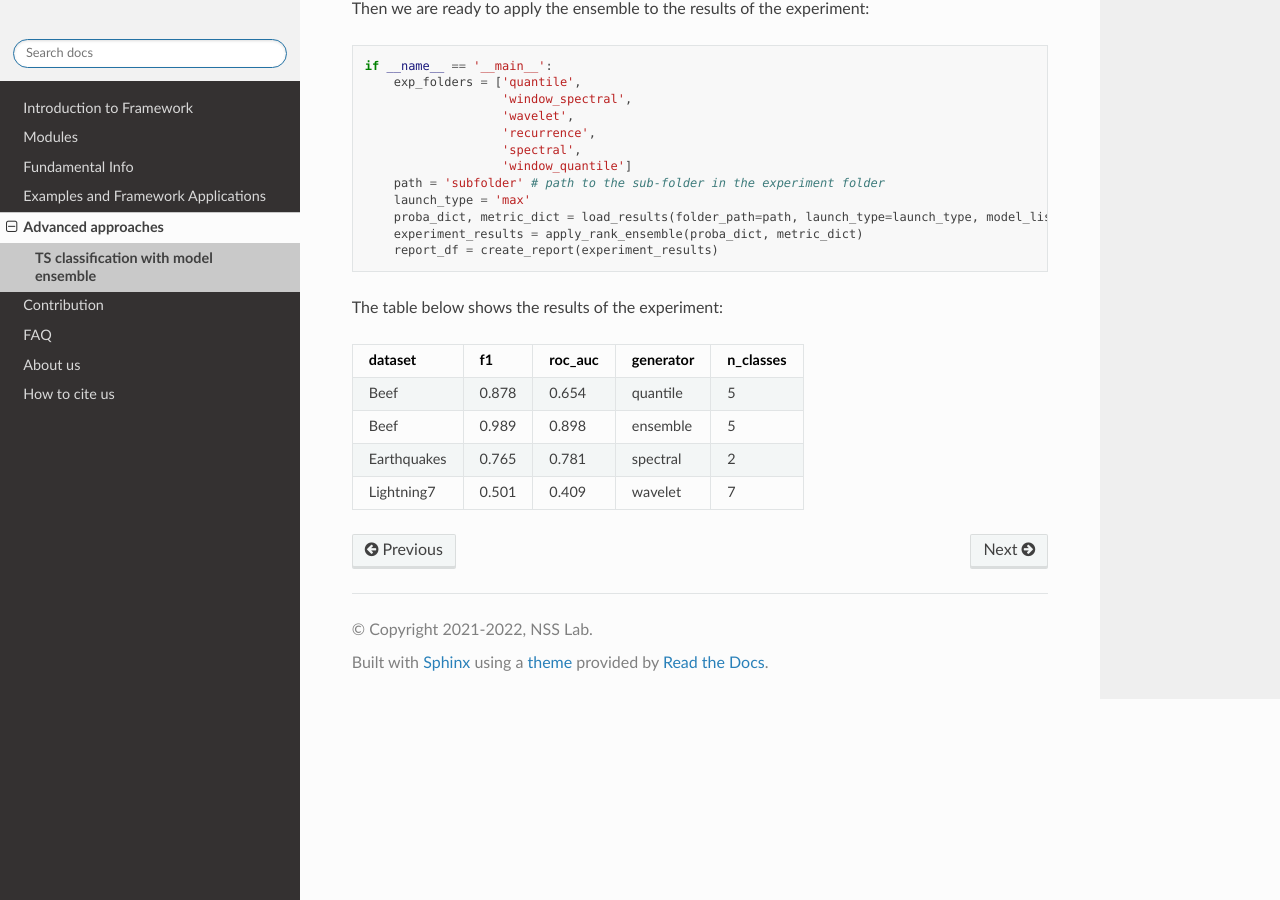
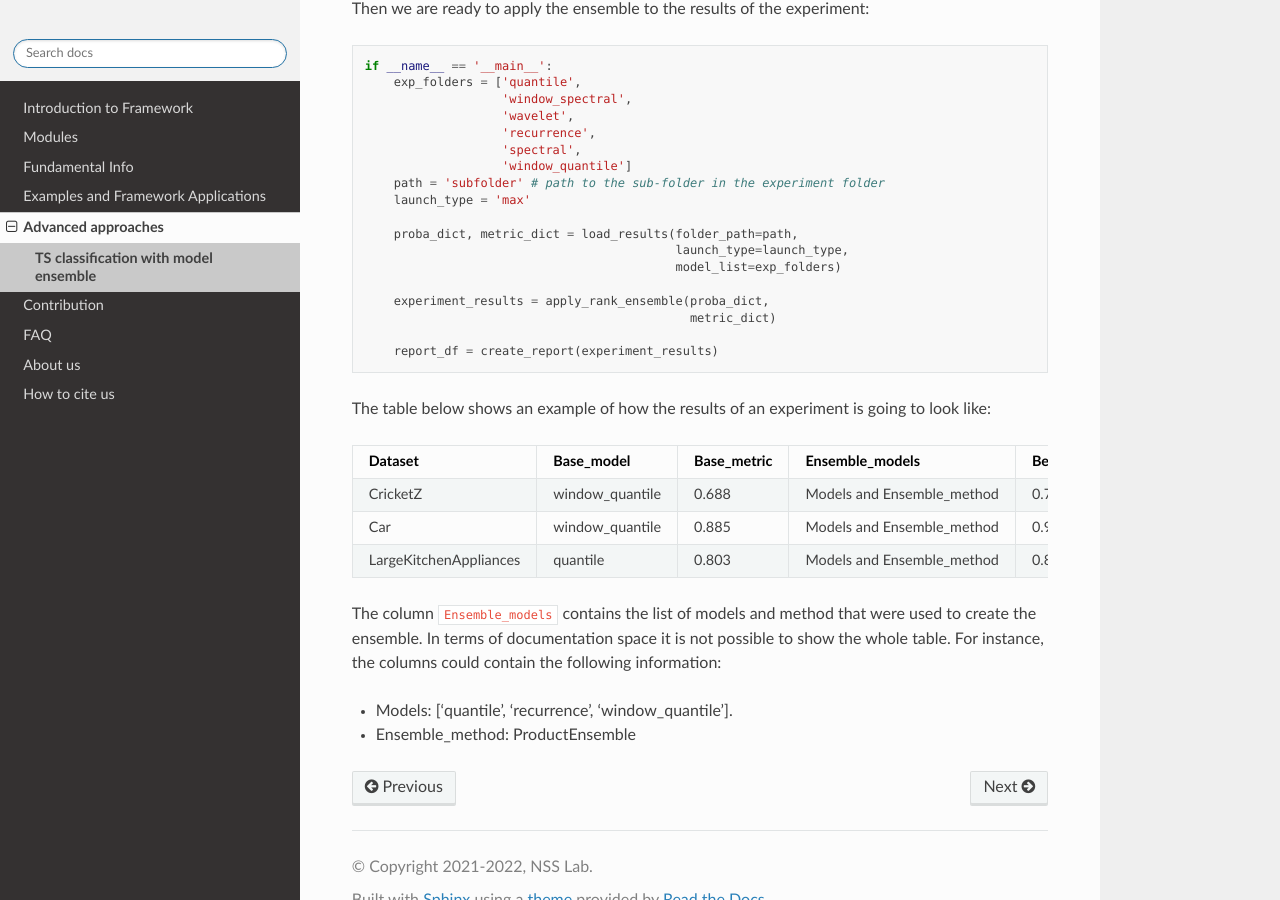
Before and after one commit to aimclub/Fedot.Industrial, a Sphinx documentation site: the page built from docs/source/Advanced/tcs_with_ensembling.rst, in a window 1280 px wide and 900 px high, scrolled down 1000 px. Built offline with Sphinx 7.4.7 and the Read the Docs theme 2.0.0, drawn with Linux system fonts in a browser that asks for light colours.

Commit message:
added advanced example fo TSC

```diff
--- a/docs/source/Advanced/tcs_with_ensembling.rst
+++ b/docs/source/Advanced/tcs_with_ensembling.rst
@@ -63,21 +63,31 @@ Then we are ready to apply the ensemble to the results of the experiment:
                        'window_quantile']
         path = 'subfolder' # path to the sub-folder in the experiment folder
         launch_type = 'max'
-        proba_dict, metric_dict = load_results(folder_path=path, launch_type=launch_type, model_list=exp_folders)
-        experiment_results = apply_rank_ensemble(proba_dict, metric_dict)
+
+        proba_dict, metric_dict = load_results(folder_path=path,
+                                               launch_type=launch_type,
+                                               model_list=exp_folders)
+
+        experiment_results = apply_rank_ensemble(proba_dict,
+                                                 metric_dict)
+
         report_df = create_report(experiment_results)
 
-The table below shows the results of the experiment:
+The table below shows an example of how the results of an experiment is going to look like:
 
++-------------------------+------------------+--------------+-----------------------------+-----------------------+----------------+
+| Dataset                 | Base_model       | Base_metric  | Ensemble_models             | Best_ensemble_metric  | Ensemble_gain  |
++=========================+==================+==============+=============================+=======================+================+
+| CricketZ                | window_quantile  | 0.688        | Models and Ensemble_method  | 0.729                 | 4.1            |
++-------------------------+------------------+--------------+-----------------------------+-----------------------+----------------+
+| Car                     | window_quantile  | 0.885        | Models and Ensemble_method  | 0.933                 | 4.8            |
++-------------------------+------------------+--------------+-----------------------------+-----------------------+----------------+
+| LargeKitchenAppliances  | quantile         | 0.803        | Models and Ensemble_method  | 0.816                 | 1.29           |
++-------------------------+------------------+--------------+-----------------------------+-----------------------+----------------+
 
-+------------+------------+-----------+-----------+-----------+
-| dataset    | f1         | roc_auc   | generator | n_classes |
-+============+============+===========+===========+===========+
-| Beef       | 0.878      | 0.654     | quantile  |     5     |
-+------------+------------+-----------+-----------+-----------+
-| Beef       | 0.989      | 0.898     | ensemble  |    5      |
-+------------+------------+-----------+-----------+-----------+
-| Earthquakes| 0.765      | 0.781     | spectral  |    2      |
-+------------+------------+-----------+-----------+-----------+
-| Lightning7 | 0.501      | 0.409     | wavelet   |    7      |
-+------------+------------+-----------+-----------+-----------+
+The column ``Ensemble_models`` contains the list of models and method that were used to create the ensemble.
+In terms of documentation space it is not possible to show the whole table. For instance, the columns
+could contain the following information:
+
+- Models: ['quantile', 'recurrence', 'window_quantile'].
+- Ensemble_method: ProductEnsemble
```
